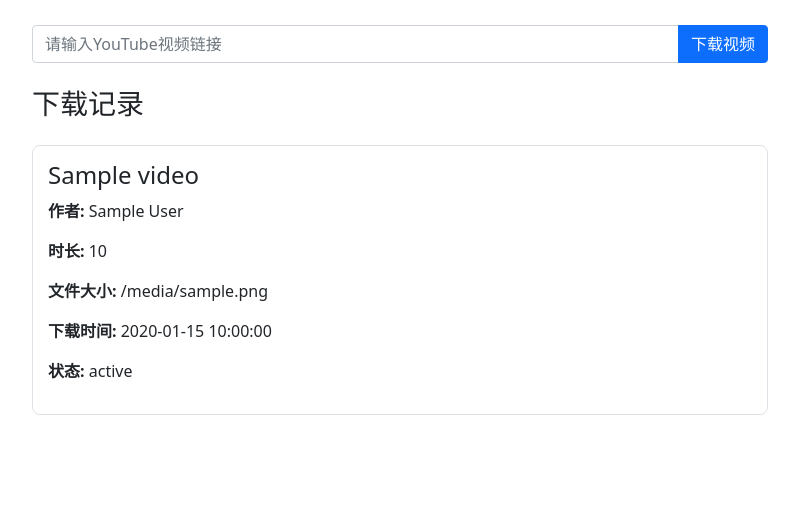
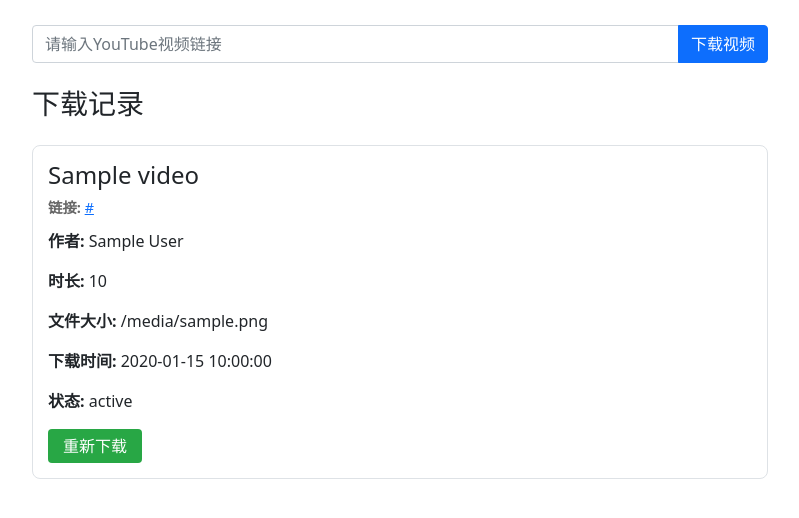
Before and after one commit to xlu103/x-tool-youtube-local-download, a Flask app: template templates/index.html in a window 1280 px wide. Shown: the part 187-705 px from the top of the page, without its empty margins (240-1039 px from the left). Run offline with Flask 3, Linux system fonts and the light colour scheme; the template is opened without the code that fills it: most values are stand-ins (such as "Sample title", 1, 10 or a date in 2020).

Commit message:
更新下载记录

```diff
--- a/templates/index.html
+++ b/templates/index.html
@@ -21,6 +21,30 @@
 
         .video-info {
             margin-top: 10px;
+        }
+
+        .video-url {
+            word-break: break-all;
+            color: #666;
+            font-size: 0.9em;
+            margin: 5px 0;
+        }
+
+        .download-btn {
+            margin-top: 10px;
+        }
+
+        .btn-redownload {
+            background-color: #28a745;
+            color: white;
+            border: none;
+            padding: 5px 15px;
+            border-radius: 4px;
+        }
+
+        .btn-redownload:hover {
+            background-color: #218838;
+            color: white;
         }
     </style>
 </head>
@@ -50,12 +74,23 @@
                 {% for video in downloads %}
                 <div class="download-item">
                     <h4>{{ video.title }}</h4>
+                    <div class="video-url">
+                        <strong>链接:</strong> <a href="{{ video.url }}" target="_blank">{{ video.url }}</a>
+                    </div>
                     <div class="video-info">
                         <p><strong>作者:</strong> {{ video.author }}</p>
                         <p><strong>时长:</strong> {{ video.duration_human }}</p>
                         <p><strong>文件大小:</strong> {{ video.filesize_human }}</p>
                         <p><strong>下载时间:</strong> {{ video.download_time }}</p>
                         <p><strong>状态:</strong> {{ video.status }}</p>
+                    </div>
+                    <div class="download-btn">
+                        <form action="/download" method="POST" style="display: inline;">
+                            <input type="hidden" name="url" value="{{ video.url }}">
+                            <button type="submit" class="btn btn-redownload">
+                                重新下载
+                            </button>
+                        </form>
                     </div>
                 </div>
                 {% endfor %} {% endif %}
```
Also changed, not shown: downloads.db, 1 other file.
